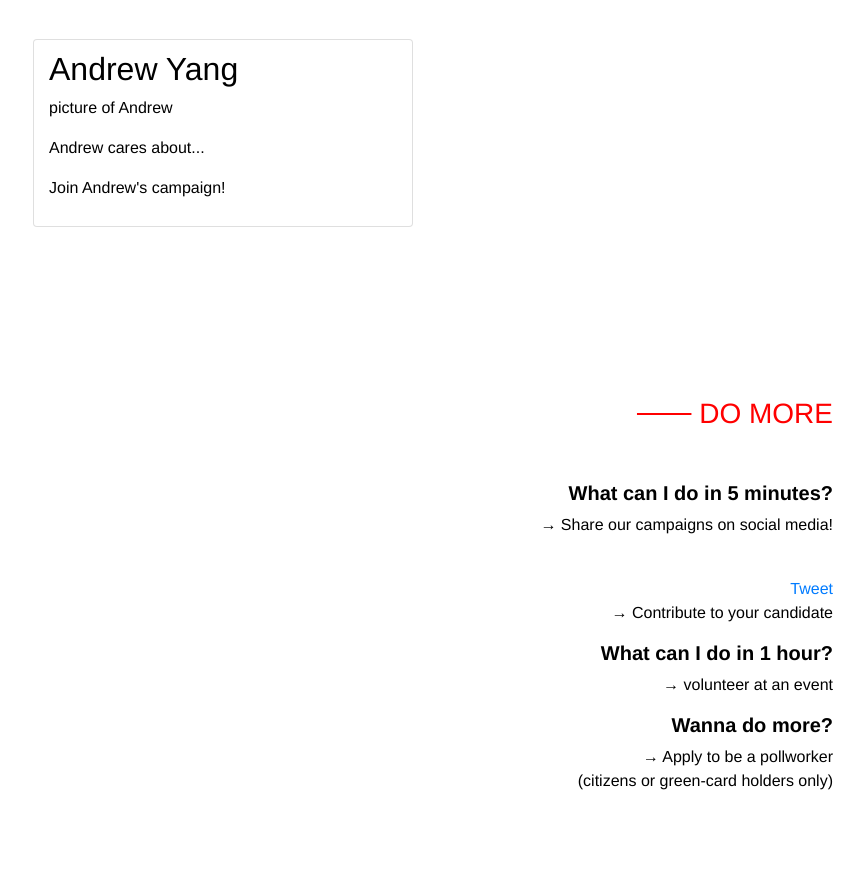
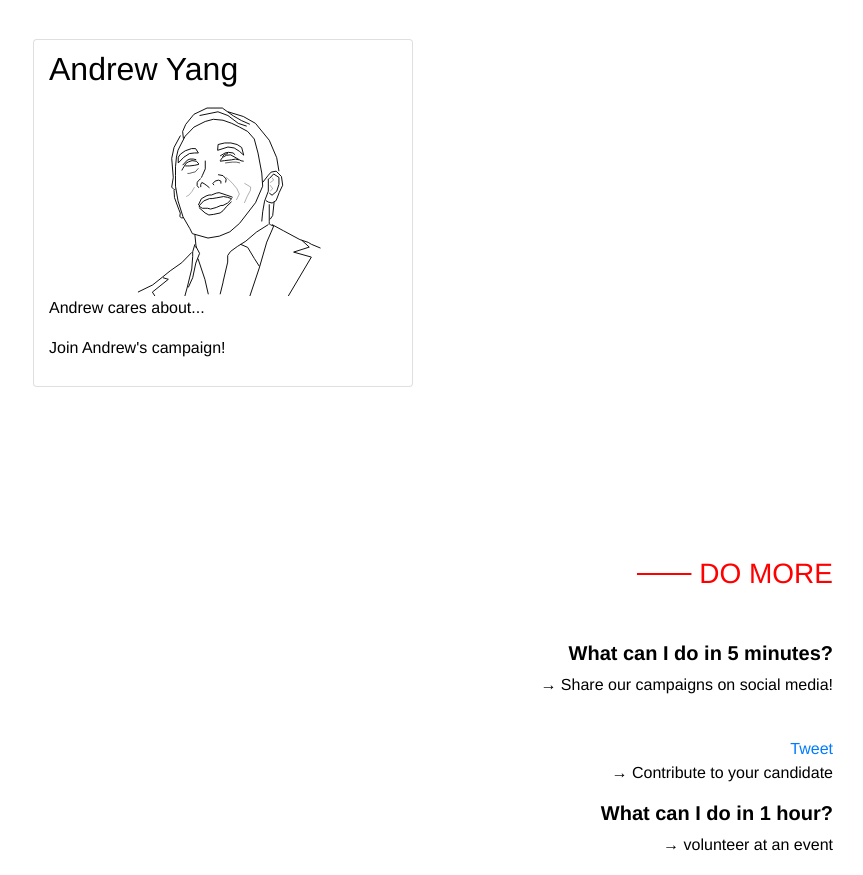
Before and after one commit to angelamhkim/thelazyvoter, a React (Create React App) app: page / in a window 1280 px wide. Shown: the part 2160-3035 px from the top of the page, without its empty margins (417-1280 px from the left). Built offline with nearby package versions, Linux system fonts and the light colour scheme.

Commit message:
Update Candidates.jsx

```diff
--- a/src/components/candidates/Candidates.jsx
+++ b/src/components/candidates/Candidates.jsx
@@ -3,6 +3,7 @@
 import Joe from "../../images/joe.svg";
 import Elizabeth from "../../images/elizabeth.svg";
 import Kamala from "../../images/kamala.svg";
+import Andrew from "../../images/andrew.svg";
 import style from "./Candidates.module.css";
 import axios from 'axios';
 
@@ -53,7 +54,7 @@
           </div>
           <div className="card col-sm-12 col-md-4">
             <h2 className={style.name}> Andrew Yang </h2>
-            <p> picture of Andrew </p>
+            <img src={Andrew} alt="Andrew" className={style.images} />
             <p> Andrew cares about... </p>
             <p> Join Andrew's campaign!</p>
           </div>
```
